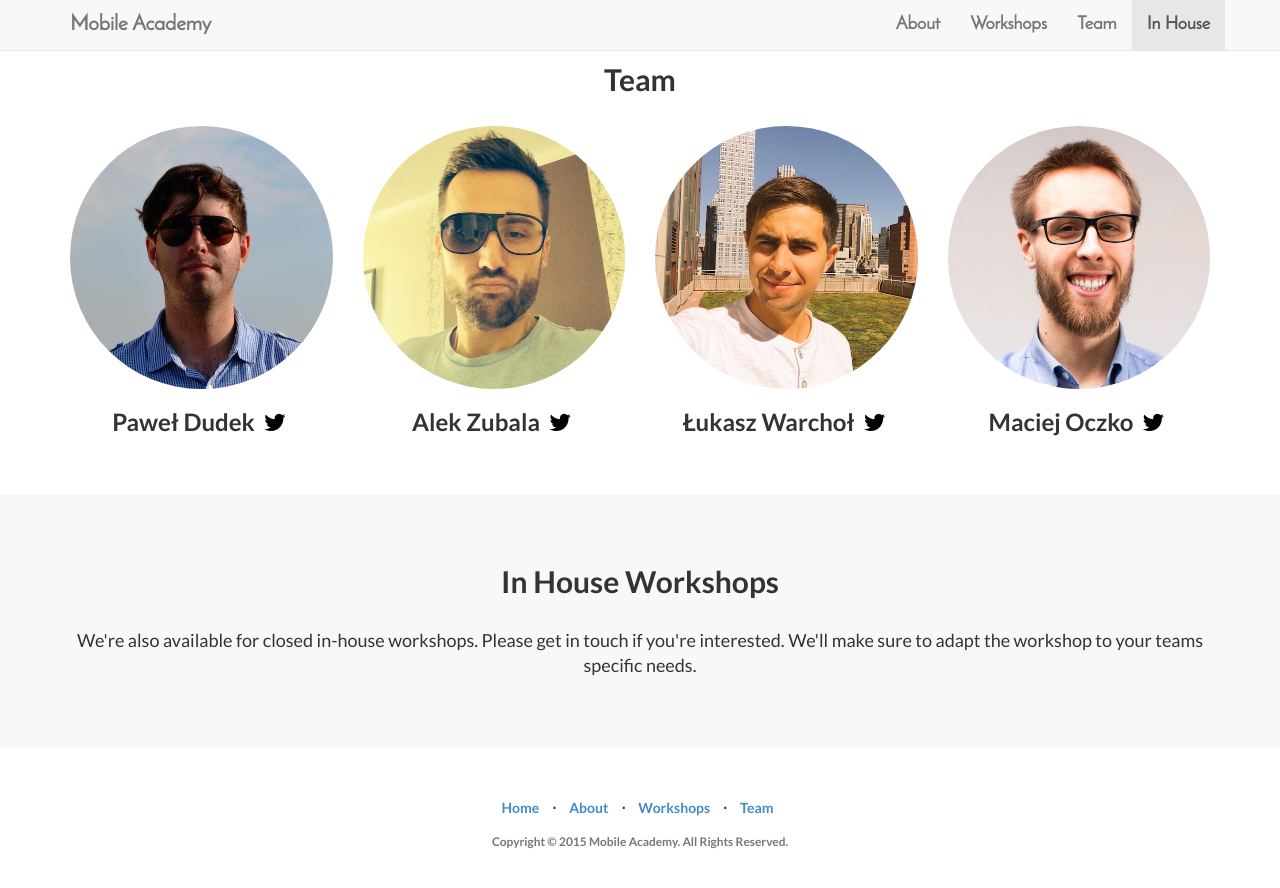
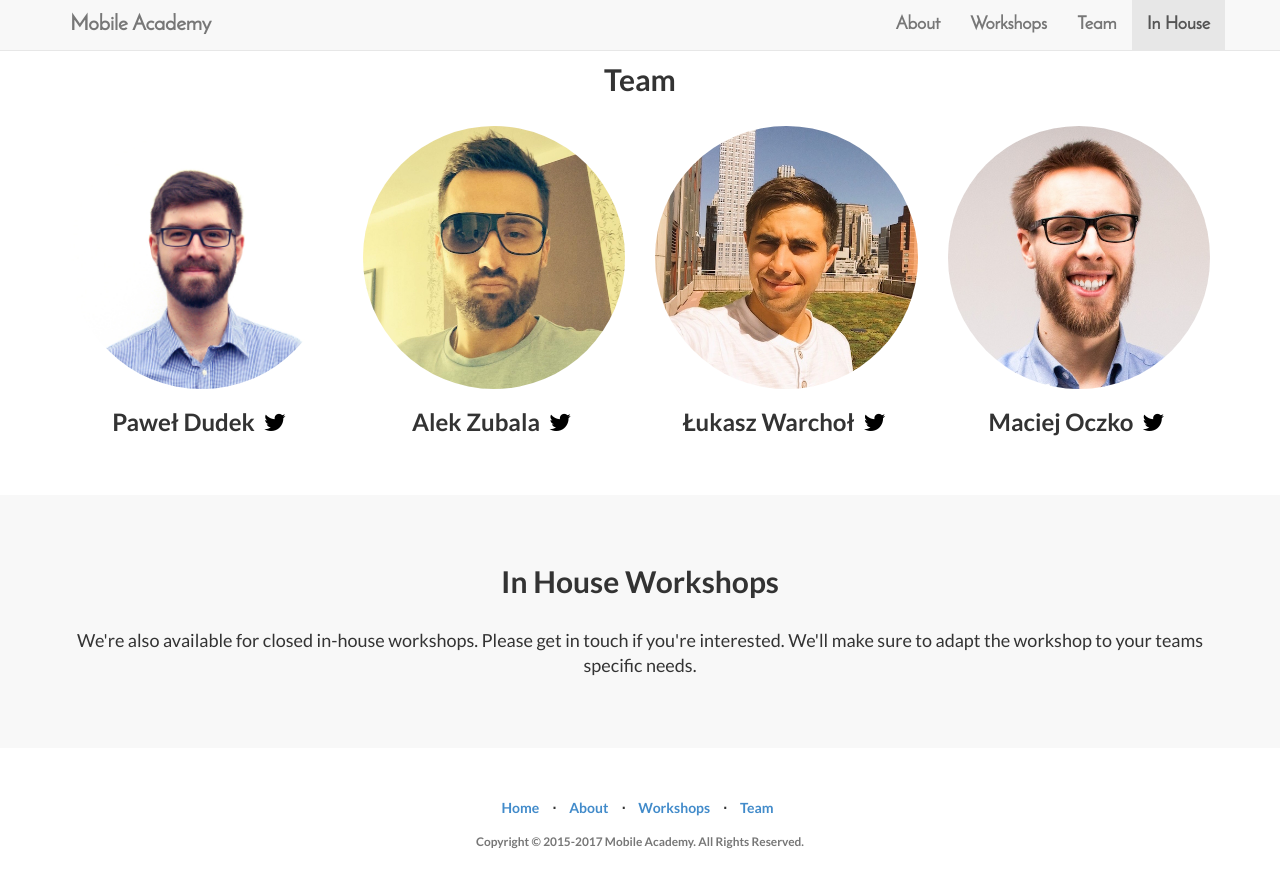
Before and after one commit to mobile-academy/mobile-academy.github.io, a Jekyll site: the page built from index.html, in a window 1280 px wide and 900 px high, scrolled down 2993 px. Shown: the top 888 px of the window. Built offline with Jekyll 4.4.1, drawn with Linux system fonts in a browser that asks for light colours.

Commit message:
Updated image

```diff
--- a/_config.yml
+++ b/_config.yml
@@ -8,7 +8,7 @@ email: hello@mobile-academy.io
 author: Mobile Academy
 description: Mobile Academy is an organistion that conducts workshops related to iOS application develpoment.
 about: Mobile Academy is an organistion that conducts workshops related to iOS application develpoment.
-copyright: 'Copyright &copy; 2015 Mobile Academy. All Rights Reserved.'
+copyright: 'Copyright &copy; 2015-2017 Mobile Academy. All Rights Reserved.'
 credits: ''
 
 # ----------------------- #
```
Also changed, not shown: img/dudek.jpg.
